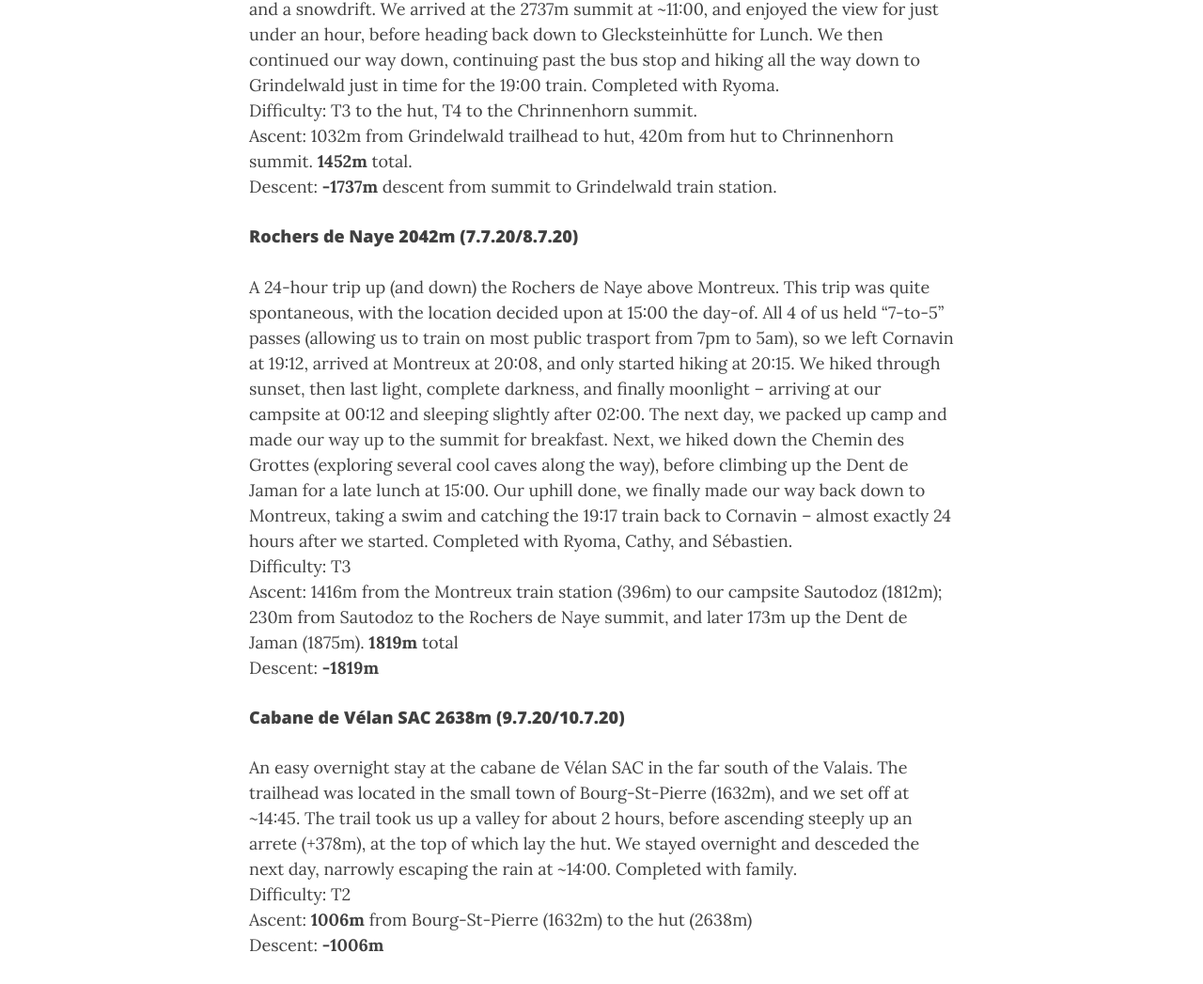
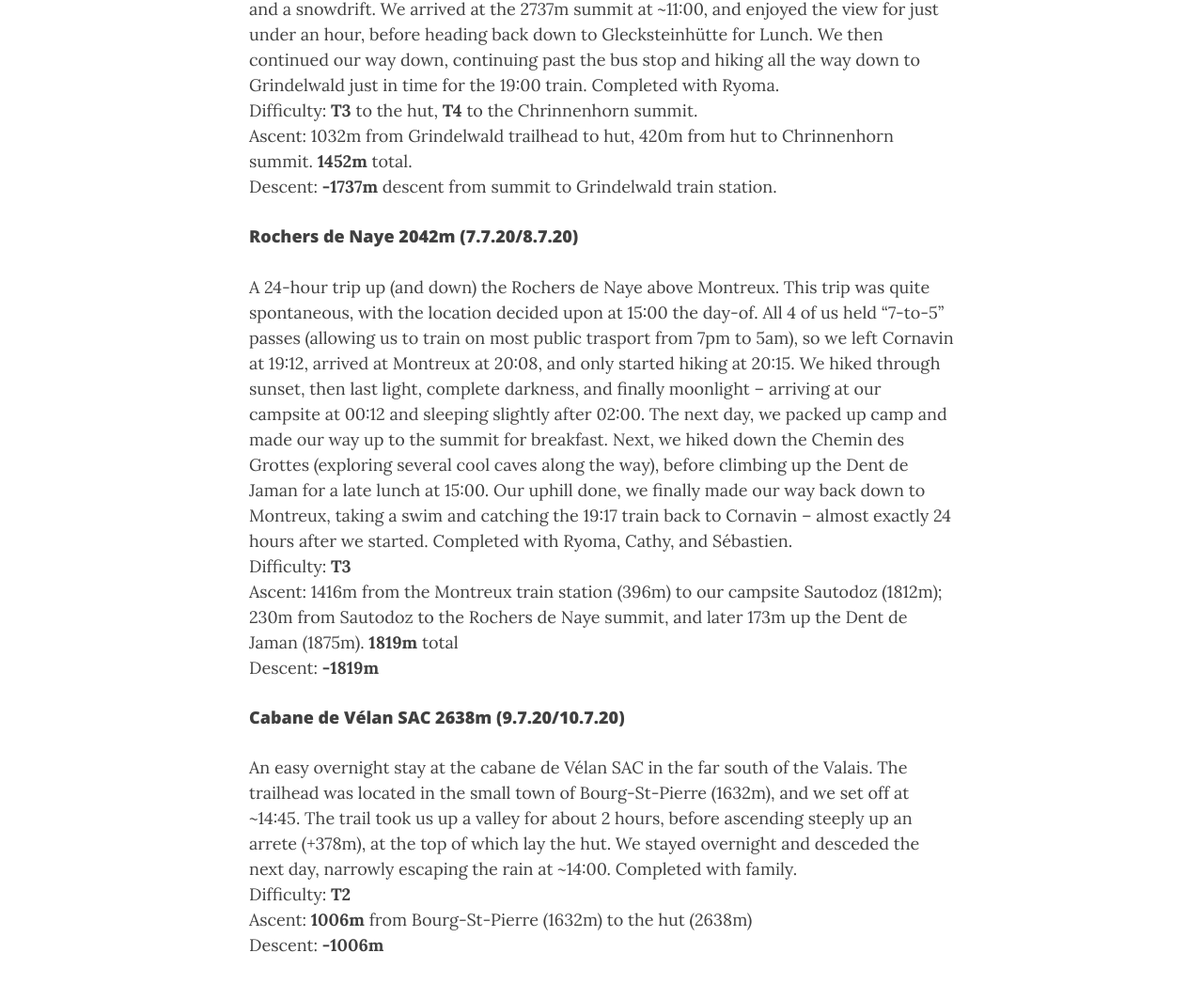
Before and after one commit to Aculisme/LMP2, a Jekyll site: the page built from Trips.md, in a window 1280 px wide and 1400 px high, scrolled down 374 px. Shown: the part 154-1201 px from the top of the window at 94% size. Built offline with Jekyll 4.4.1, drawn with Linux system fonts in a browser that asks for light colours; nearby versions of some CDN libraries; some of the changed text lies outside the part shown.

Commit message:
Bolded difficulties

```diff
--- a/Trips.md
+++ b/Trips.md
@@ -6,24 +6,24 @@ permalink: /trips/
 
 #### Glecksteinhütte SAC 2317m / Chrinnenhorn 2737m (24.6.20/25.6.20)
 A 2-day trip to Grindelwald's Glecksteinhütte, run by the Swiss Alpine Club (SAC). We took the Golden Pass train from Montreux to Interlaken West with Ahnaf Naoki and Anurag, then another split from the group and took a train from Interlaken Ost to Grindelwald. Finally, a bus took us to the trailhead at 1285m. We started walking at 15:00 (a full 6 hours since we set out), taking the T3 access trail around the base of the Byhorn and Chrinnenhorn, arriving at Glecksteinhütte at 18:30--exactly on time for dinner. We stayed there overnight, and set out the next day for the Chrinnenhorn summit--a considerably more challenging T4 trail. The path took us through several boulder fields and a snowdrift. We arrived at the 2737m summit at ~11:00, and enjoyed the view for just under an hour, before heading back down to Glecksteinhütte for Lunch. We then continued our way down, continuing past the bus stop and hiking all the way down to Grindelwald just in time for the 19:00 train. Completed with Ryoma.<br>
-Difficulty: T3 to the hut, T4 to the Chrinnenhorn summit.<br>
+Difficulty: **T3** to the hut, **T4** to the Chrinnenhorn summit.<br>
 Ascent: 1032m from Grindelwald trailhead to hut, 420m from hut to Chrinnenhorn summit. **1452m** total.  <br>
 Descent: **-1737m** descent from summit to Grindelwald train station.
 
 #### Rochers de Naye 2042m (7.7.20/8.7.20)
 A 24-hour trip up (and down) the Rochers de Naye above Montreux. This trip was quite spontaneous, with the location decided upon at 15:00 the day-of. All 4 of us held "7-to-5" passes (allowing us to train on most public trasport from 7pm to 5am), so we left Cornavin at 19:12, arrived at Montreux at 20:08, and only started hiking at 20:15. We hiked through sunset, then last light, complete darkness, and finally moonlight -- arriving at our campsite at 00:12 and sleeping slightly after 02:00. The next day, we packed up camp and made our way up to the summit for breakfast. Next, we hiked down the Chemin des Grottes (exploring several cool caves along the way), before climbing up the Dent de Jaman for a late lunch at 15:00. Our uphill done, we finally made our way back down to Montreux, taking a swim and catching the 19:17 train back to Cornavin -- almost exactly 24 hours after we started. Completed with Ryoma, Cathy, and Sébastien. <br>
-Difficulty: T3 <br>
+Difficulty: **T3** <br>
 Ascent: 1416m from the Montreux train station (396m) to our campsite Sautodoz (1812m); 230m from Sautodoz to the Rochers de Naye summit, and later 173m up the Dent de Jaman (1875m). **1819m** total <br>
 Descent: **-1819m**<br>
 
 #### Cabane de Vélan SAC 2638m (9.7.20/10.7.20)
 An easy overnight stay at the cabane de Vélan SAC in the far south of the Valais. The trailhead was located in the small town of Bourg-St-Pierre (1632m), and we set off at ~14:45. The trail took us up a valley for about 2 hours, before ascending steeply up an arrete (+378m), at the top of which lay the hut. We stayed overnight and desceded the next day, narrowly escaping the rain at ~14:00. Completed with family.<br>
-Difficulty: T2 <br>
+Difficulty: **T2** <br>
 Ascent: **1006m** from Bourg-St-Pierre (1632m) to the hut (2638m)<br>
 Descent: **-1006m**<br>
 
 #### Schönebielhütte SAC 2694m (11.7.20-13.7.20) / Schönebielhorn 3471m
 An 3-day/2-night stay in the Schönebielhütte SAC hut, with a trip up the Schönebielhorn. The walk to the hut was quite long, but not technically difficult. We started from a hotel in Zermatt (1588m) at ~11:30, hiking up through Zmutt and Chalbermatta and following the Zmuttbachm river up the valley. We finally arrived at the hut at 16:31: 5 hours, 14km horizontally, and 1106m vertically from where we started. Hut hike completed with family and summit attempt completed with Kenji and Garrett.<br>
-Difficulty: T2 to hut, T4+ to summit <br>
+Difficulty: **T2** to hut, **T4+** to summit <br>
 Ascent: 1106m from Zermatt (1588) to the hut (2694m), 777m from the hut to the summit (3471m). **1883m** total.<br>
 Descent: **-1883m**<br>
```
